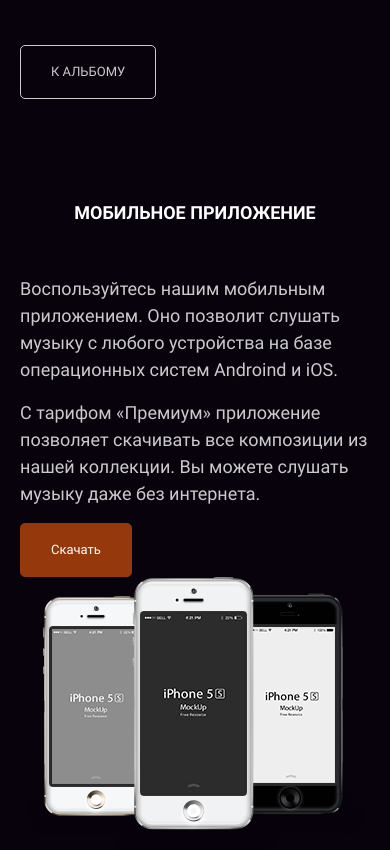
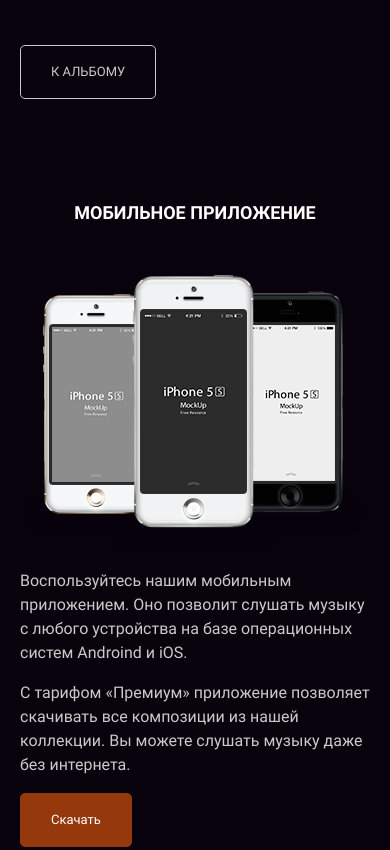
Before and after one commit to alextula26/layout-designer-project-lvl2, a website: page src/index.html in a window 390 px wide. Shown: the part 4607-5457 px from the top of the page. Drawn offline with Linux system fonts and the light colour scheme.

Commit message:
refactoring app section

```diff
--- a/src/css/style.css
+++ b/src/css/style.css
@@ -267,6 +267,13 @@
 
 .break-after-column {
   break-after: column;
+}
+
+@media (max-width: 767px) {
+  .break-after-column {
+    column-count: 1;
+    column-gap: 0;
+  }
 }
 
 @font-face {
@@ -750,7 +757,7 @@
   margin-bottom: 16px;
 }
 
-@media (max-width: 576px) {
+@media (max-width: 767px) {
   .news-item {
     margin-bottom: 65px;
   }
@@ -799,7 +806,7 @@
   order: 1;
 }
 
-@media (max-width: 576px) {
+@media (max-width: 767px) {
   .news-image {
     order: 1 !important;
   }
@@ -813,9 +820,37 @@
   order: 1;
 }
 
-@media (max-width: 576px) {
+@media (max-width: 767px) {
   .news-content {
     order: 2 !important;
+  }
+}
+
+.app {
+  margin-bottom: 100px;
+}
+
+.app .app-content .app-descriptions {
+  order: 1;
+
+  font-size: 16px;
+  line-height: 24px;
+}
+
+@media (max-width: 767px) {
+  .app .app-content .app-descriptions {
+    order: 2 !important;
+  }
+}
+
+.app .app-content .app-image {
+  order: 2;
+}
+
+@media (max-width: 767px) {
+  .app .app-content .app-image {
+    order: 1 !important;
+    margin-bottom: 16px;
   }
 }
 
--- a/src/index.html
+++ b/src/index.html
@@ -148,10 +148,10 @@
       </div>
     </section>
 
-    <section id="page-app" class="mb-100">
+    <section id="page-app" class="app">
       <h2 class="text-center mb-49">Мобильное приложение</h2>
-      <div class="column">
-        <div class="descriptions">
+      <div class="row app-content">
+        <div class="app-descriptions col-xs-2 col-sm-1">
           <p>
             Воспользуйтесь нашим мобильным приложением. Оно позволит слушать музыку с любого устройства на базе
             операционных систем Androind и iOS.
@@ -162,7 +162,7 @@
           <a href="" class="btn btn-red btn-lg-radius">Скачать</a>
         </div>
 
-        <div class="text-center">
+        <div class="app-image col-xs-2 col-sm-1 text-center">
           <img src="images/iphone.png" alt="Мобильное приложение" />
         </div>
       </div>
--- a/src/scss/base/_base.scss
+++ b/src/scss/base/_base.scss
@@ -172,4 +172,9 @@
 
 .break-after-column {
   break-after: column;
+
+  @include media-breakpoint(max-width, 767px) {
+    column-count: 1;
+    column-gap: 0;
+  }
 }
--- /dev/null
+++ b/src/scss/modules/_app.scss
@@ -0,0 +1,25 @@
+.app {
+  margin-bottom: 100px;
+
+  .app-content {
+    .app-descriptions {
+      order: 1;
+
+      font-size: $font-size-16;
+      line-height: $line-height-24;
+
+      @include media-breakpoint(max-width, 767px) {
+        order: 2 !important;
+      }
+    }
+
+    .app-image {
+      order: 2;
+
+      @include media-breakpoint(max-width, 767px) {
+        order: 1 !important;
+        margin-bottom: 16px;
+      }
+    }
+  }
+}
--- a/src/scss/modules/_index.scss
+++ b/src/scss/modules/_index.scss
@@ -3,4 +3,5 @@
 @import "_similar-artists";
 @import "_pricing";
 @import "_news";
+@import "_app";
 @import "_popular-track";
```
Also changed, not shown: src/scss/modules/_news.scss (+3 -4 lines), 1 other file.
